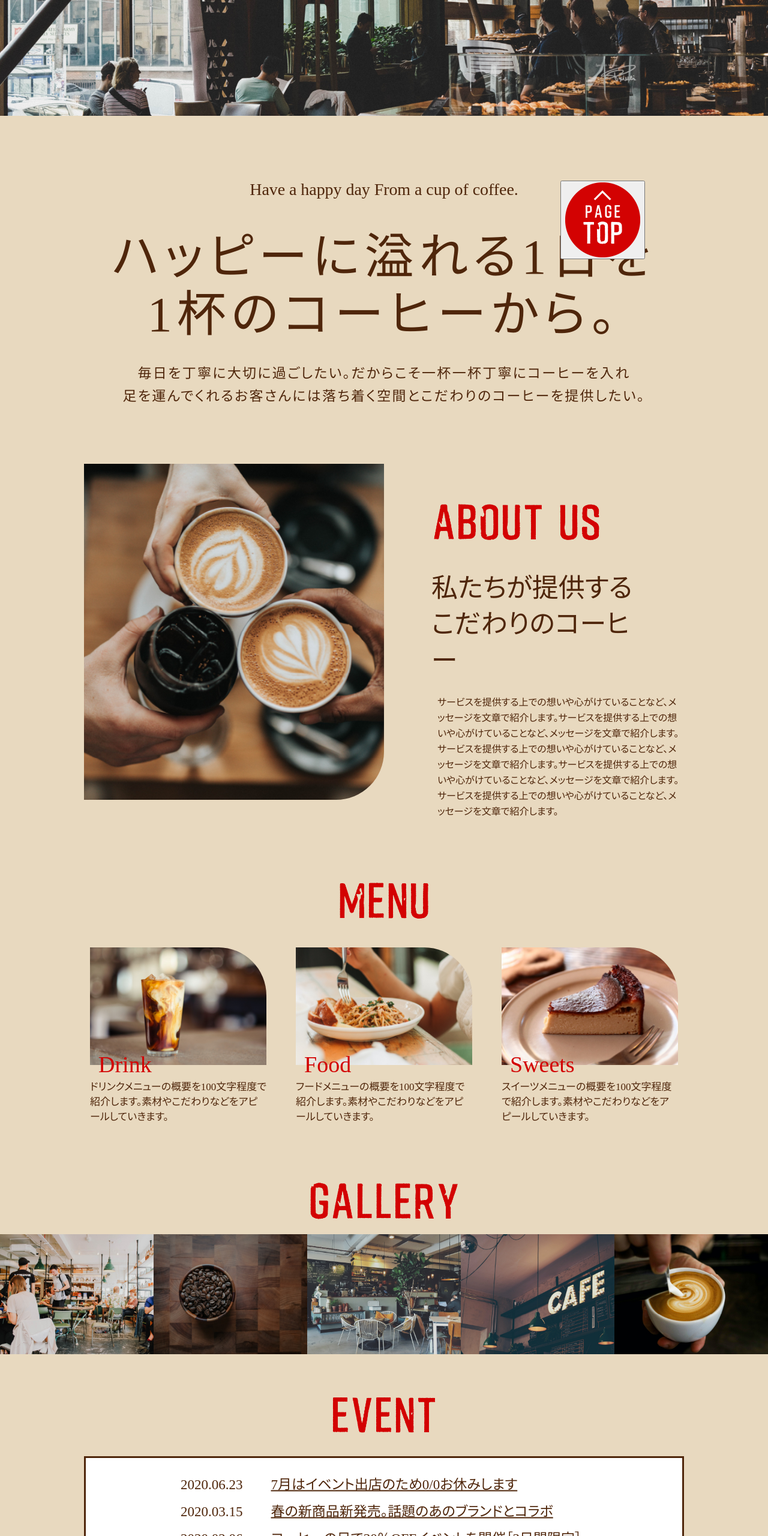
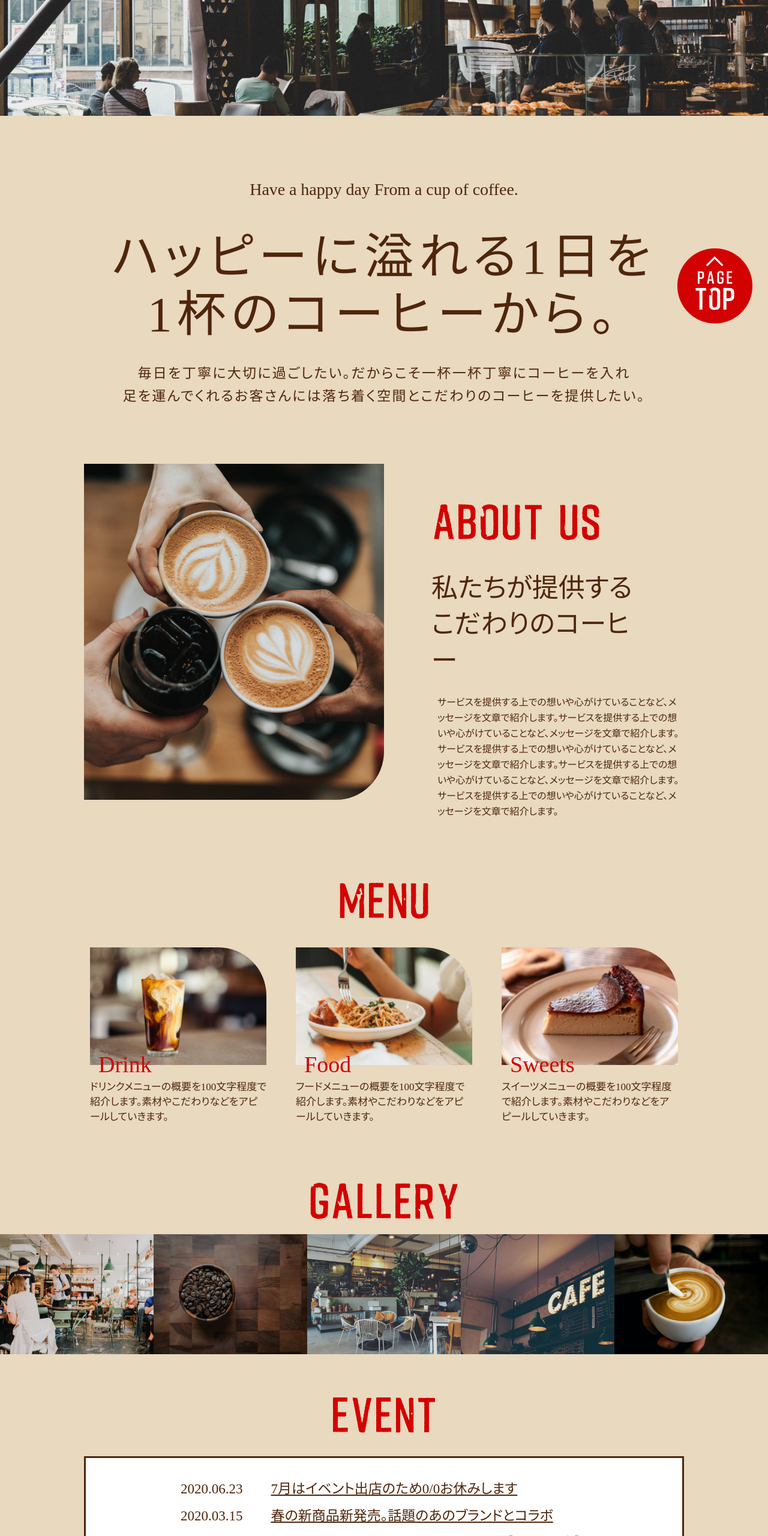
Before and after one commit to mugiqoo/cafesite_hasegawa, a plain HTML site: page index.html in a window 1280 px wide. Shown: the part 240-2800 px from the top of the page at 60% size. Drawn offline with Linux system fonts and the light colour scheme.

Commit message:
修正しました

```diff
--- a/css/style.css
+++ b/css/style.css
@@ -37,6 +37,7 @@ a {
 a:hover {
     opacity: 0.7;
 }
+
 
 ul {
     /*左の「・」を消す*/
@@ -103,7 +104,7 @@ body{
     margin: 0 auto;
 }
 
-/* ;hope */
+/* hope */
 .en{
     font-size: 28px;
     letter-spacing: -0.002em;
@@ -143,20 +144,14 @@ body{
     width: 50%;
 }
 
-.cafelatte img{
-    width: 500px;
-    height: 560px;
-    object-fit:cover;
-    border-radius:0 0 80px 0;
+.cafelatte img{border-radius:0 0 80px 0;}
+
+.aboutus-text{
+    padding-top: 55px;
+    width: 42%;
 }
 
-.aboutus-text{
-    margin-top: 55px;
-}
-
-.aboutus-text h3{
-    text-align: left;
-}
+.aboutus-text h3{text-align: left;}
 
 .aboutus h4{
     font-size: 44px;
@@ -171,7 +166,6 @@ body{
     font-size: 16px;
     font-weight: normal;
     line-height: 1.62;
-    width: 411px;
     text-align: left;
     padding-left: 10px;
 }
@@ -243,24 +237,16 @@ dd{
     background-color: #FFF;
     border: solid #4f260b 3.7px;
     max-width: 1000px;
-    height: 200px;
     margin: 0 auto;
     align-items: center;
     margin-top: 30px;
     margin-bottom: 68px;
-    position: relative;
+    padding: 40px 158px 18px 158px;
 }
 
-article{
-    position: absolute;
-    top:50%;
-    transform: translateY(-50%)
-}
-
-.wrap p{
+.box p{
     font-size: 23px;
     margin-bottom: 22px;
-    margin-left: 158px;
     text-align: left;
 }
 
@@ -285,14 +271,14 @@ footer{
     background-color: #FFF;
     margin: 0 auto;
     text-align: center;
-    height: 393px;
+    padding-bottom: 74px;
+    padding-top: 74px;
 }
 
 footer div{
     max-width: 1000px;
     display: flex;
     margin: 0 auto;
-    padding-top: 82px;
 }
 
 address p {
@@ -301,7 +287,7 @@ address p {
     font-weight: normal;
     line-height: 1.95;
     text-align: left;
-    margin-bottom: 73px;
+    padding-bottom: 74px;
 }
 
 address{
@@ -309,16 +295,15 @@ address{
     padding-left: 6.8%;
 }
 
-small{
-    font-size: 16px;
-    line-height: 2.18;
-}
+small{font-size: 16px;}
 
 /* トップへボタン */
 button{
     position:fixed;
-    bottom: 16%;
-    right: 16%;
+    bottom: 20px;
+    right: 20px;
+    background-color: transparent;
+    border: none;
 }
 
 button img{
--- a/index.html
+++ b/index.html
@@ -12,7 +12,7 @@
 <body>
 
     <header class="header">
-        <div class="header-wrap">
+        <div class="header-wrap" id="PAGETOP">
             <h1 class="logo"><img src="images/design_cafe_logo_header@2x.png" alt="デザインカフェのサイト"></h1>
             <nav class="pc-nav">
                 <ul>
@@ -32,13 +32,13 @@
     <div class="container">
         <section class="hope">
             <h2 class="en">Have a happy day From a cup of coffee.</h2>
-            <h2 class="ja">ハッピーに溢れる1日を<br>1杯のコーヒーから。</br></h2>
-            <p>毎日を丁寧に大切に過ごしたい。だからこそ一杯一杯丁寧にコーヒーを入れ<br>足を運んでくれるお客さんには落ち着く空間とこだわりのコーヒーを提供したい。</br></p>
+            <h2 class="ja">ハッピーに溢れる1日を<br>1杯のコーヒーから。</h2>
+            <p>毎日を丁寧に大切に過ごしたい。だからこそ一杯一杯丁寧にコーヒーを入れ<br>足を運んでくれるお客さんには落ち着く空間とこだわりのコーヒーを提供したい。</p>
         </section>
 
         <section class="aboutus" id="ABOUTUS">
             <div class="cafelatte">
-                <img src="images/about_us@2x-100.jpg" alt="カフェラテで乾杯">
+                <img src="images/pc_about-100.jpg" alt="カフェラテで乾杯">
             </div>
             <div class="aboutus-text">
                 <h3 class="category"><img src="images/about_us@2x.png" alt="ABOUT USロゴ"></h3>
@@ -51,15 +51,15 @@
             <h3 class="category"><img src="images/menu@2x.png" alt="MENUロゴ"></h3>
             <dl>
                 <div>
-                    <dt><img src="images/drink_sp@2x-100.jpg" alt="カフェオレ"><p>Drink</p></dt>
+                    <dt><img src="images/pc_menu_drink-100.jpg" alt="カフェオレ"><p>Drink</p></dt>
                     <dd>ドリンクメニューの概要を100文字程度で紹介します。素材やこだわりなどをアピールしていきます。</dd>
                 </div>
                 <div>
-                    <dt><img src="images/food_sp@2x-100.jpg" alt="トマトパスタ"><p>Food</p></dt>
+                    <dt><img src="images/pc_menu_food-100.jpg" alt="トマトパスタ"><p>Food</p></dt>
                     <dd>フードメニューの概要を100文字程度で紹介します。素材やこだわりなどをアピールしていきます。</dd>
                 </div>
                 <div>
-                    <dt><img src="images/cake_sp@2x-100.jpg" alt="ベイクドチーズケーキ"><p>Sweets</p></dt>
+                    <dt><img src="images/pc_menu_sweets-100.jpg" alt="ベイクドチーズケーキ"><p>Sweets</p></dt>
                     <dd>スイーツメニューの概要を100文字程度で紹介します。素材やこだわりなどをアピールしていきます。</dd>
                 </div>
             </dl>
@@ -79,17 +79,15 @@
         <section class="event" id="EVENT">
             <h3 class="category"><img src="images/event@2x.png" alt="EVENTロゴ"></h3>
             <div class="box">
-                <article class="wrap">
                     <p><span class="eventdate">2020.06.23</span><span class="eventtext">7月はイベント出店のため0/0お休みします</span></p>
                     <p><span class="eventdate">2020.03.15</span><span class="eventtext">春の新商品新発売。話題のあのブランドとコラボ</span></p>
                     <p><span class="eventdate">2020.02.06</span><span class="eventtext">コーヒーの日で30％OFFイベントを開催［3日間限定］</span></p>
-                </article>
             </div>
         </section>
 
         <section class="access" id="ACCESS">
             <h3 class="category"><img src="images/access@2x.png" alt="ACCESSロゴ"></h3>
-            <iframe src="https://www.google.com/maps/embed?pb=!1m16!1m12!1m3!1d25926.774025035986!2d139.68661129994027!3d35.680775215124456!2m3!1f0!2f0!3f0!3m2!1i1024!2i768!4f13.1!2m1!1z5p2x5Lqs6YO95riL6LC35Yy65p2x5Lqs5Y2XMTIz!5e0!3m2!1sja!2sjp!4v1709954531070!5m2!1sja!2sjp style="border:0;" allowfullscreen="" loading="lazy" referrerpolicy="no-referrer-when-downgrade"></iframe>
+            <iframe src="https://www.google.com/maps/embed?pb=!1m16!1m12!1m3!1d25926.774025035986!2d139.68661129994027!3d35.680775215124456!2m3!1f0!2f0!3f0!3m2!1i1024!2i768!4f13.1!2m1!1z5p2x5Lqs6YO95riL6LC35Yy65p2x5Lqs5Y2XMTIz!5e0!3m2!1sja!2sjp!4v1709954531070!5m2!1sja!2sjp style=" style="border:0;" allowfullscreen="" loading="lazy" referrerpolicy="no-referrer-when-downgrade"></iframe>
         </section>
 
     </div>
@@ -108,7 +106,7 @@
     </footer>
 
     <button class="pagetop">
-        <img src="images/to_top@2x.png">
+        <a href="#PAGETOP"><img src="images/to_top@2x.png"></a>
     </button>
 </body>
 </html>
```
